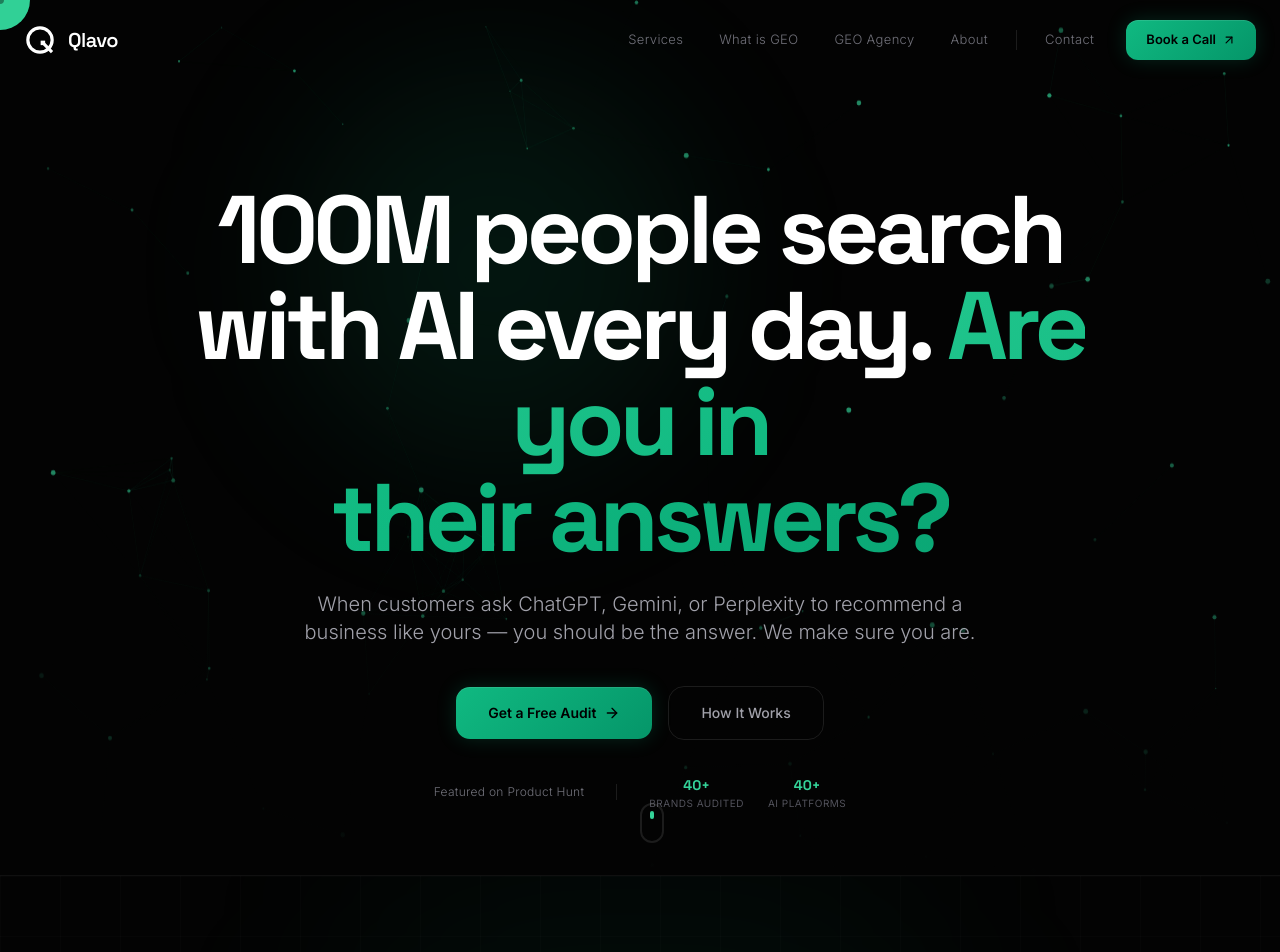
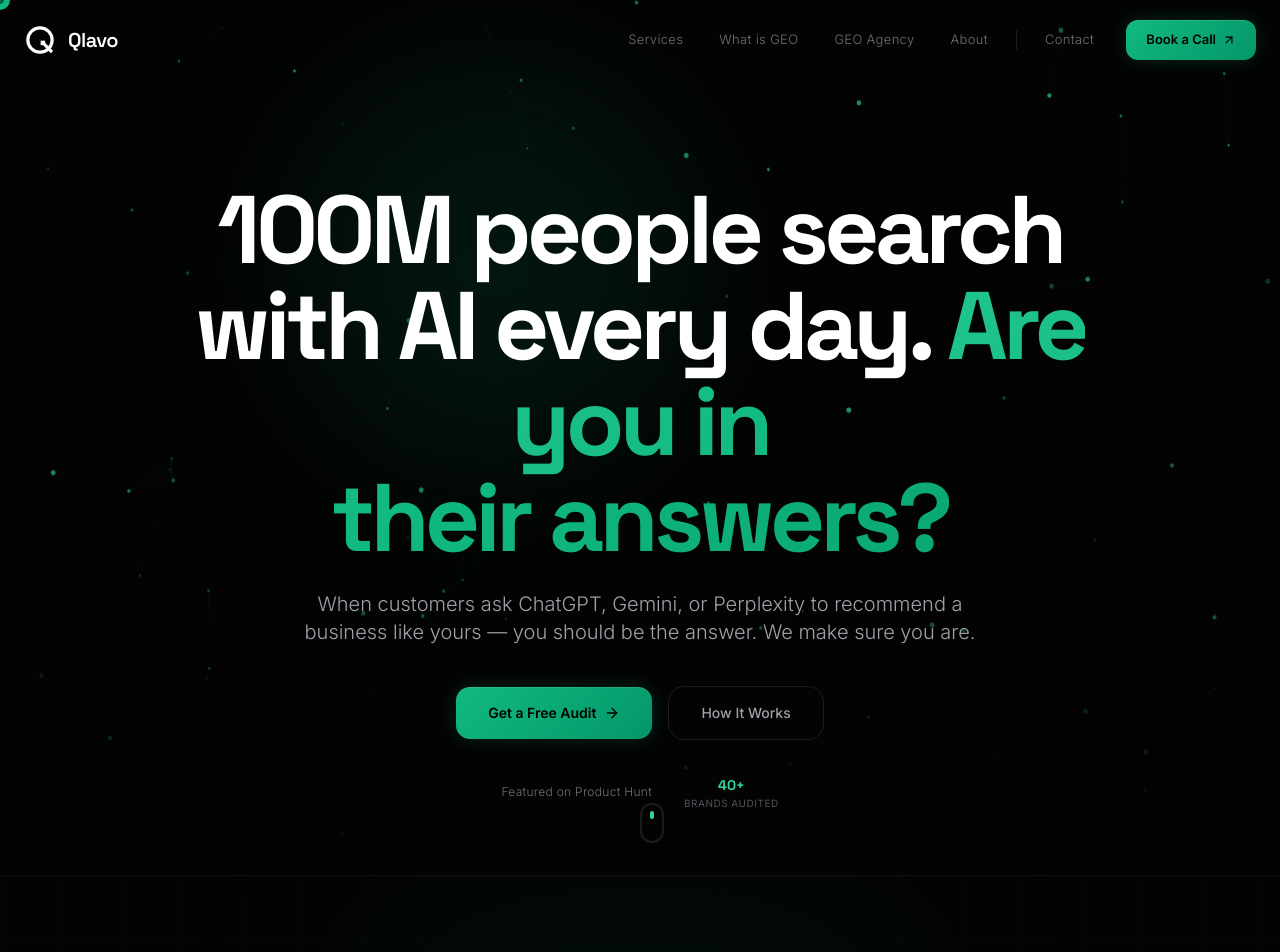
Before and after one commit to anshbhatia10/qlavo, a React (Vite) app: page / in a window 1280 px wide. Shown: the top 952 px of the page. Built offline with nearby package versions, Linux system fonts and the light colour scheme.

Commit message:
fix: remove misleading '40+ AI Platforms' stat from hero

```diff
--- a/components/Hero.tsx
+++ b/components/Hero.tsx
@@ -222,19 +222,12 @@
           <p className="text-xs text-zinc-500 font-light tracking-wide">
             Featured on Product Hunt
           </p>
-          <div className="hidden sm:block w-px h-4 bg-white/10" />
           <div className="flex items-center gap-6">
             <div className="text-center">
               <span className="text-emerald-400 font-grotesk font-bold text-sm">
                 <AnimatedNumber target={40} suffix="+" />
               </span>
               <p className="text-[10px] text-zinc-600 uppercase tracking-wider">Brands Audited</p>
-            </div>
-            <div className="text-center">
-              <span className="text-emerald-400 font-grotesk font-bold text-sm">
-                <AnimatedNumber target={40} suffix="+" />
-              </span>
-              <p className="text-[10px] text-zinc-600 uppercase tracking-wider">AI Platforms</p>
             </div>
           </div>
         </div>
```
